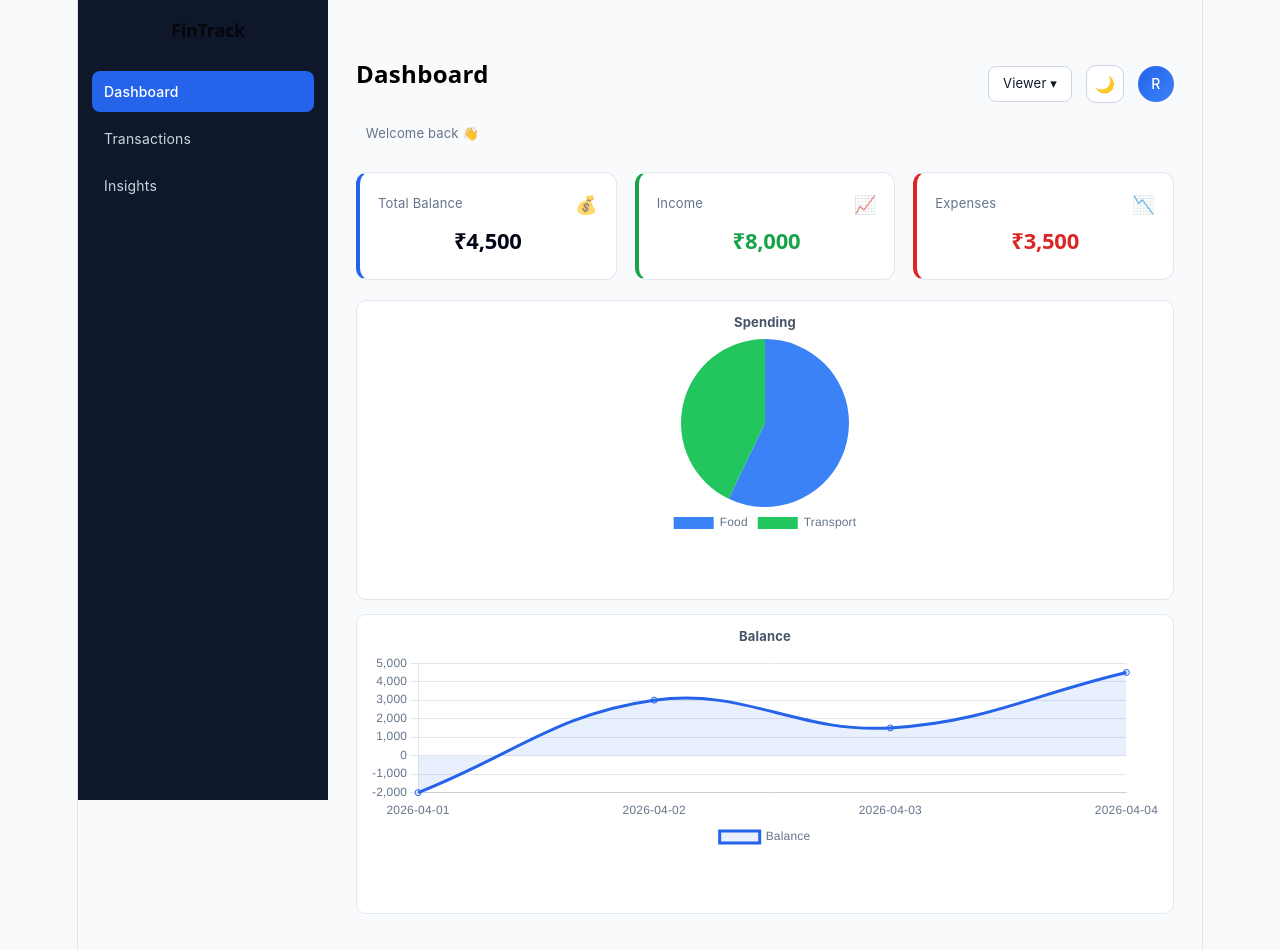
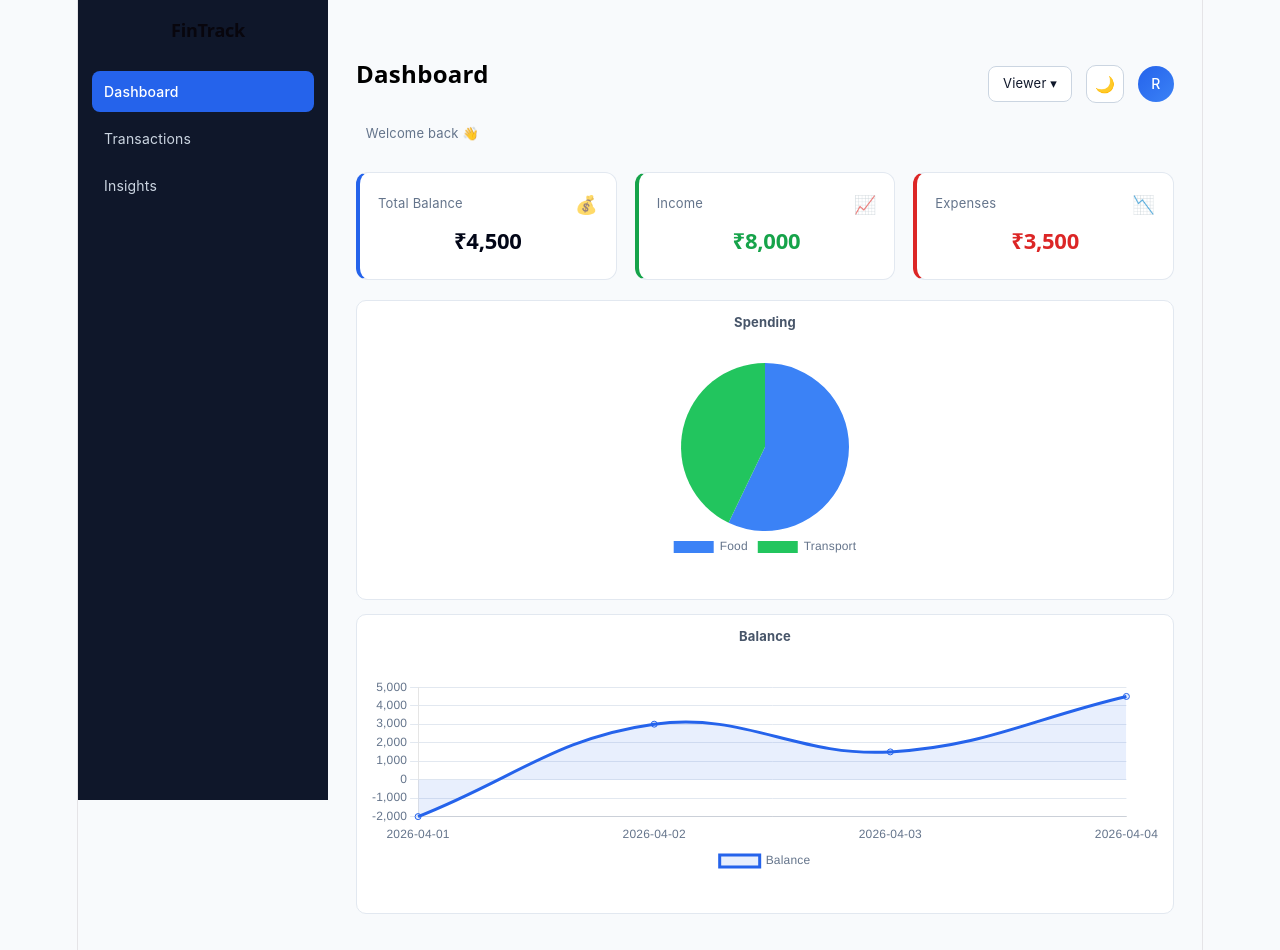
Before and after one commit to Ravi-narayana-brahma/finance-dashboard, a React (Vite) app: page / in a window 1280 px wide. Shown: the top 950 px of the page. Built offline with nearby package versions, Linux system fonts and the light colour scheme.

Commit message:
Update App.css

```diff
--- a/src/App.css
+++ b/src/App.css
@@ -483,6 +483,10 @@ body {
 .chart-wrapper {
   flex: 1;
   position: relative;
+  display: flex;
+  justify-content: center;
+  align-items: center;
+  flex-wrap: wrap;
 }
 
 
```
